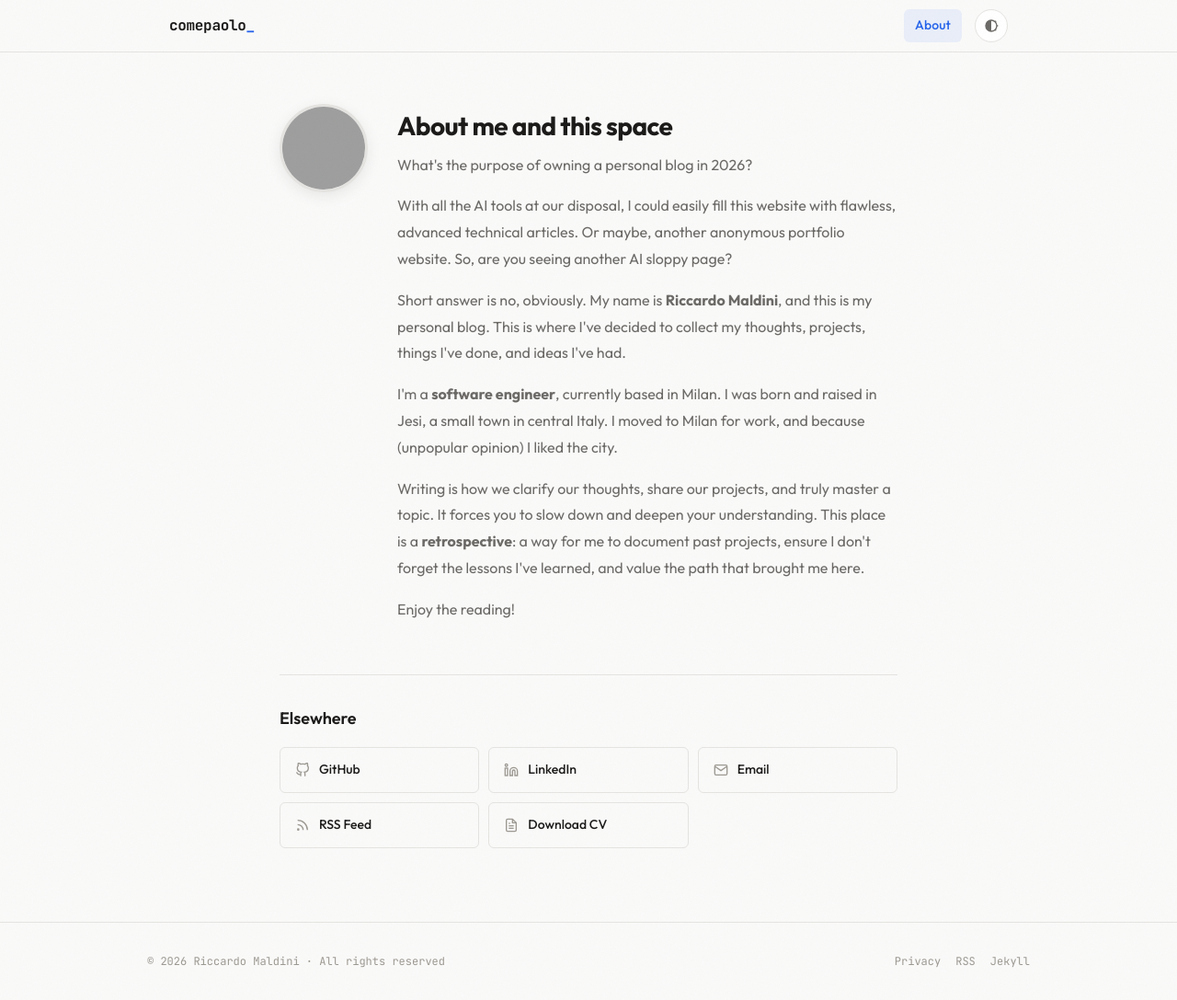
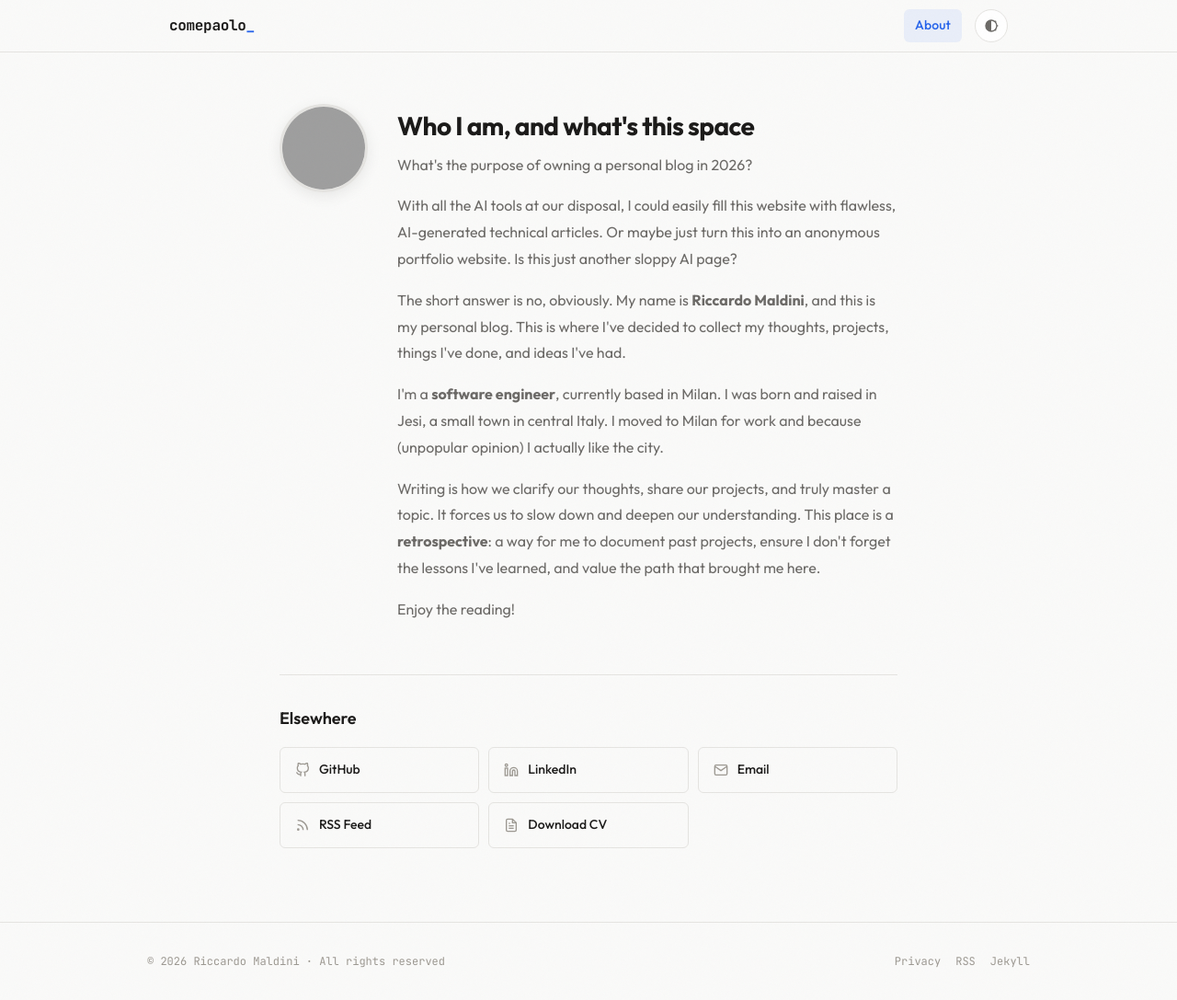
Before and after one commit to maldins46/comepaolo-blog-v2, a Jekyll site: the page built from about.md, in a window 1280 px wide and 1087 px high. Shown: the whole window at 92% size. Built offline with Jekyll 4.4.1, drawn with Linux system fonts in a browser that asks for light colours; grey boxes are pictures that could not be loaded.

Commit message:
fix: About corrections

```diff
--- a/about.md
+++ b/about.md
@@ -8,28 +8,25 @@
   <div class="about-intro">
     <img src="{{ site.baseurl }}/assets/images/myself.jpg" alt="Riccardo Maldini" class="about-avatar">
     <div class="about-text">
-      <h1>About me and this space</h1>
+      <h1>Who I am, and what's this space</h1>
       <div class="about-bio">
         <p>
-       What's the purpose of owning a personal blog in 2026?
+          What's the purpose of owning a personal blog in 2026?
         </p>
         <p>
-        With all the AI tools at our disposal, I could easily fill this website with flawless, advanced technical articles. Or maybe, another anonymous portfolio website. So, are you seeing another AI sloppy page?
+          With all the AI tools at our disposal, I could easily fill this website with flawless, AI-generated technical articles. Or maybe just turn this into an anonymous portfolio website. Is this just another sloppy AI page?
         </p>
         <p>
-        Short answer is no, obviously. My name is <strong>Riccardo Maldini</strong>, and this is my personal blog. This is where I've decided to collect my thoughts, projects, things I've done, and ideas I've had.
+          The short answer is no, obviously. My name is <strong>Riccardo Maldini</strong>, and this is my personal blog. This is where I've decided to collect my thoughts, projects, things I've done, and ideas I've had.
         </p>
-
         <p>
-        I'm a <strong>software engineer</strong>, currently based in Milan. I was born and raised in Jesi, a small town in central Italy. I moved to Milan for work, and because (unpopular opinion) I liked the city.
+          I'm a <strong>software engineer</strong>, currently based in Milan. I was born and raised in Jesi, a small town in central Italy. I moved to Milan for work and because (unpopular opinion) I actually like the city.
         </p>
-
         <p>
-        Writing is how we clarify our thoughts, share our projects, and truly master a topic. It forces you to slow down and deepen your understanding. This place is a <strong>retrospective</strong>: a way for me to document past projects, ensure I don't forget the lessons I've learned, and value the path that brought me here.
+          Writing is how we clarify our thoughts, share our projects, and truly master a topic. It forces us to slow down and deepen our understanding. This place is a <strong>retrospective</strong>: a way for me to document past projects, ensure I don't forget the lessons I've learned, and value the path that brought me here.
         </p>
-
         <p>
-        Enjoy the reading!
+          Enjoy the reading!
         </p>
       </div>
     </div>
```
